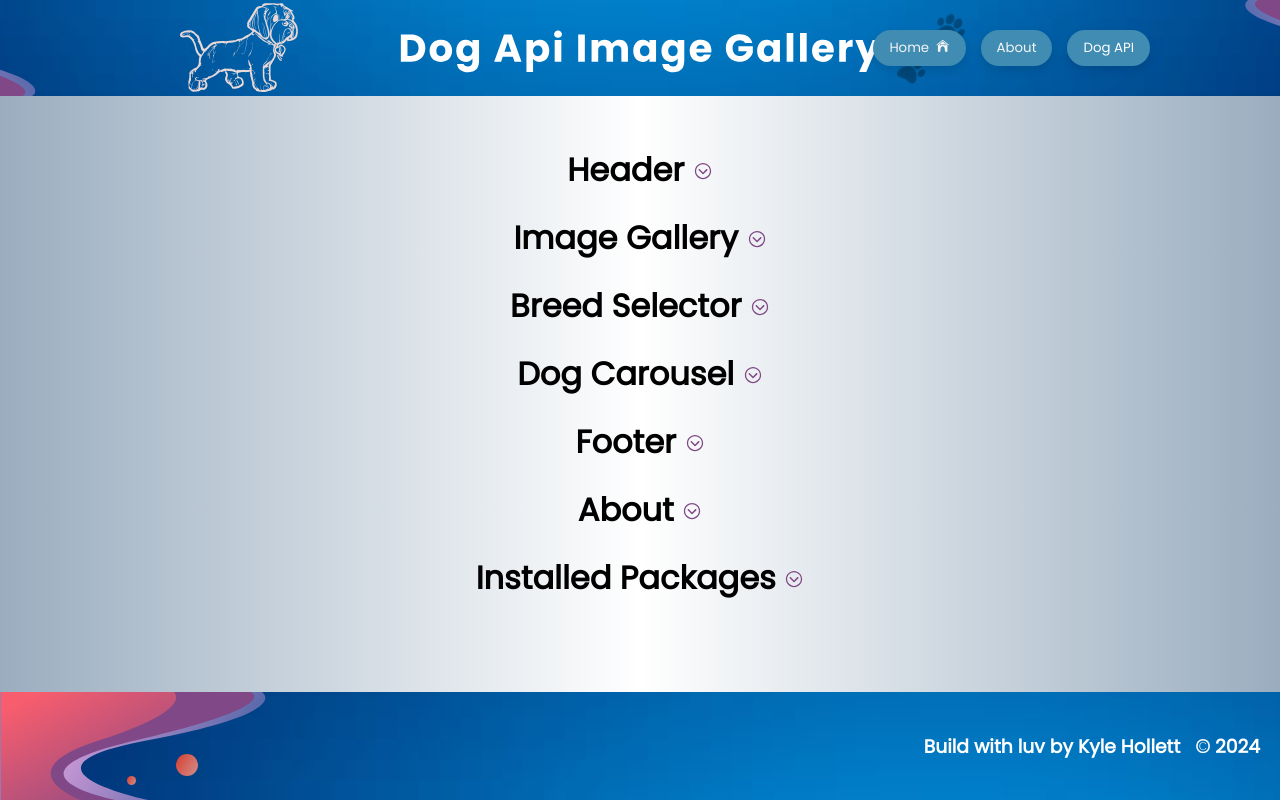
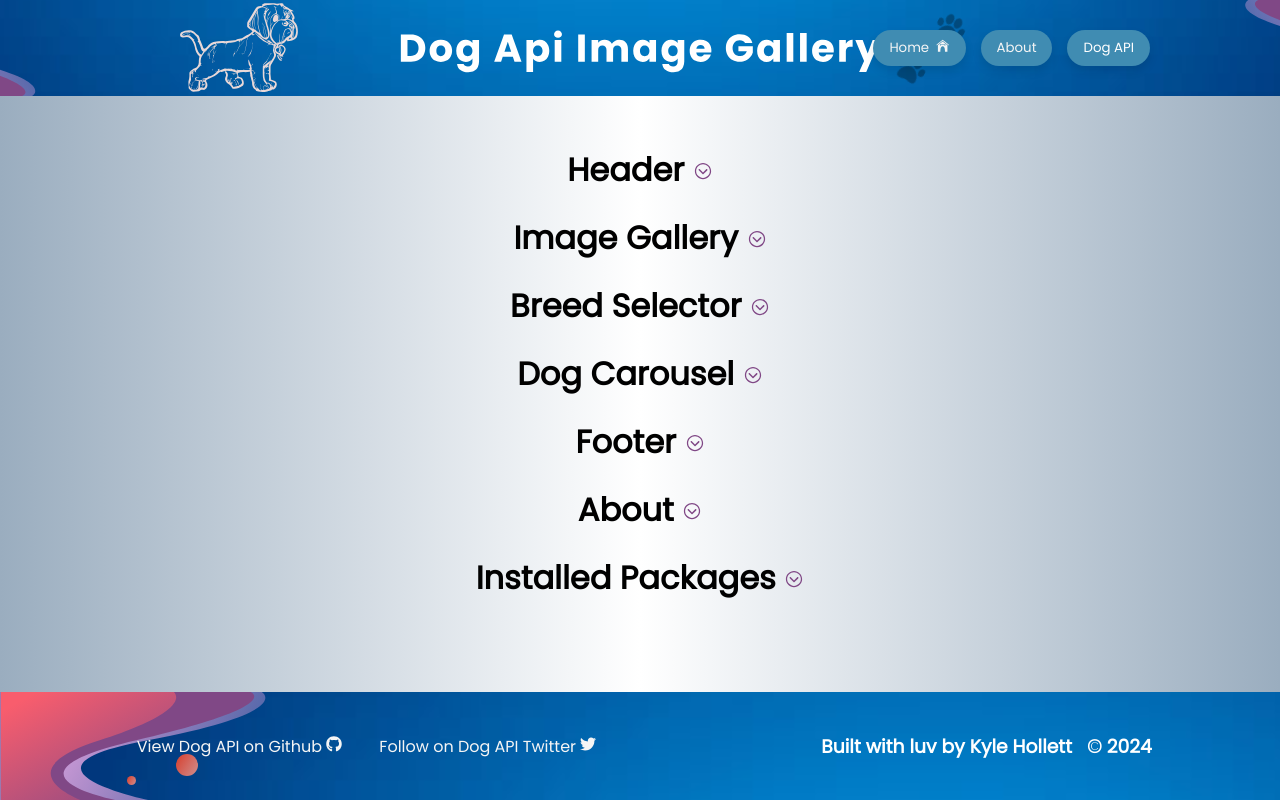
Before and after one commit to kyhol/QAP3-Kyle, a React (Create React App) app in the folder Dog Image Gallery/: page /about in a window 1280 px wide. Built offline with nearby package versions, Linux system fonts and the light colour scheme.

Commit message:
Added to footer, still need to do hovers. Filled in installed packages section

```diff
--- a/Dog Image Gallery/src/App.css
+++ b/Dog Image Gallery/src/App.css
@@ -104,18 +104,7 @@ body,
   background-color: #dec1ff;
   scale: 1.1;
 }
-.footer {
-  display: flex;
-  justify-content: flex-end;
-  align-items: center;
-  height: 108px;
-  background-color: #5cc8ff;
-  color: white;
-  font-size: 16px;
-  padding: 0px 20px;
-  z-index: 10;
-  background-image: url("./img/dogs/footer.svg");
-}
+
 .viewCarsouselButtonWrapper {
   display: flex;
   justify-content: center;
@@ -304,6 +293,23 @@ a {
   gap: 20px;
   margin-top: 30px;
 }
+.footer {
+  display: flex;
+  justify-content: space-around;
+  align-items: center;
+  height: 108px;
+  background-color: #5cc8ff;
+  color: white;
+  font-size: 16px;
+  padding: 0px 20px;
+  z-index: 10;
+  background-image: url("./img/dogs/footer.svg");
+}
+.footer-links {
+  display: flex;
+  justify-content: center;
+  gap: 20px;
+}
 @media (max-width: 1024px) {
   .header {
     display: flex;
--- a/Dog Image Gallery/src/components/About.jsx
+++ b/Dog Image Gallery/src/components/About.jsx
@@ -82,7 +82,56 @@ const About = () => {
           <IoIosArrowDropdown />
         </span>
       </h1>
-      {showInfo.packages && <p>Installed packages info</p>}
+      {showInfo.packages && (
+        <p>
+          <h2>Installed packages info:</h2>
+          <p>
+            To install these packages, you can use the following commands:
+            <br />
+            <code>npm install react</code>
+            <br />
+            <code>npm install react-image-carousel</code>
+            <br />
+            <code>npm install react-router-dom</code>
+            <br />
+            <code>npm install react-icons</code>
+            <br />
+            <code>npm install react-font-poppins</code>
+          </p>
+          <h2>React:</h2>
+          <p>
+            React is a JavaScript library for building user interfaces. It
+            allows developers to create reusable UI components and manage the
+            state of their applications efficiently.
+          </p>
+          <h2>React-image-carousel:</h2>
+          <p>
+            React-image-carousel is a component for creating image carousels in
+            React applications. It provides an easy way to add a slideshow of
+            images with various customization options.
+          </p>
+          <h2>React-router-dom:</h2>
+          <p>
+            React-router-dom is a routing library for React applications. It
+            enables the creation of single-page applications with dynamic
+            routing, allowing for navigation between different views without a
+            full page reload.
+          </p>
+          <h2>React-icons:</h2>
+          <p>
+            React-icons is a library that provides a set of popular icons as
+            React components. It includes icons from various icon libraries like
+            Font Awesome, Material Design, and more, making it easy to use icons
+            in your React projects.
+          </p>
+          <h2>React-font-poppins:</h2>
+          <p>
+            React-font-poppins is a package that allows you to easily include
+            the Poppins font in your React application. It simplifies the
+            process of adding custom fonts to your project.
+          </p>
+        </p>
+      )}
     </div>
   );
 };
--- a/Dog Image Gallery/src/components/Footer.jsx
+++ b/Dog Image Gallery/src/components/Footer.jsx
@@ -1,10 +1,32 @@
 import React from "react";
+import { FaGithub } from "react-icons/fa";
+import { FaTwitter } from "react-icons/fa";
 
 const Footer = () => {
   return (
     <>
       <div className="footer">
-        <h3>Build with luv by Kyle Hollett &nbsp; &copy; 2024</h3>
+        <div className="footer-links">
+          <a
+            href="https://github.com/ElliottLandsborough/dog-ceo-api"
+            target="_blank"
+            rel="noopener noreferrer" // Added noopener noreferrer for security
+          >
+            <p>
+              &nbsp; View Dog API on Github <FaGithub /> &nbsp;
+            </p>
+          </a>
+          <a
+            href="https://x.com/dog__CEO"
+            target="_blank"
+            rel="noopener noreferrer" // Added noopener noreferrer for security
+          >
+            <p>
+              &nbsp; Follow on Dog API Twitter <FaTwitter /> &nbsp;
+            </p>
+          </a>
+        </div>
+        <h3>Built with luv by Kyle Hollett &nbsp; &copy; 2024</h3>
       </div>
     </>
   );
```
